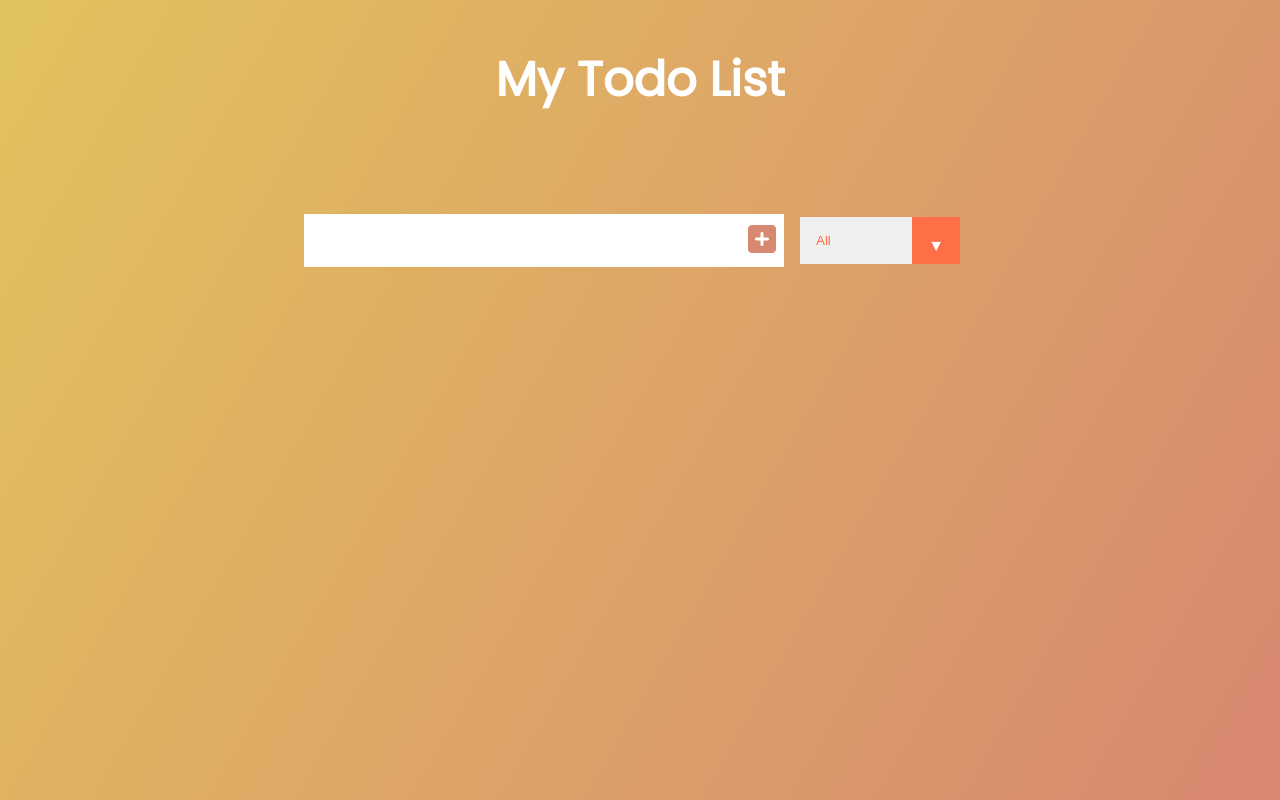
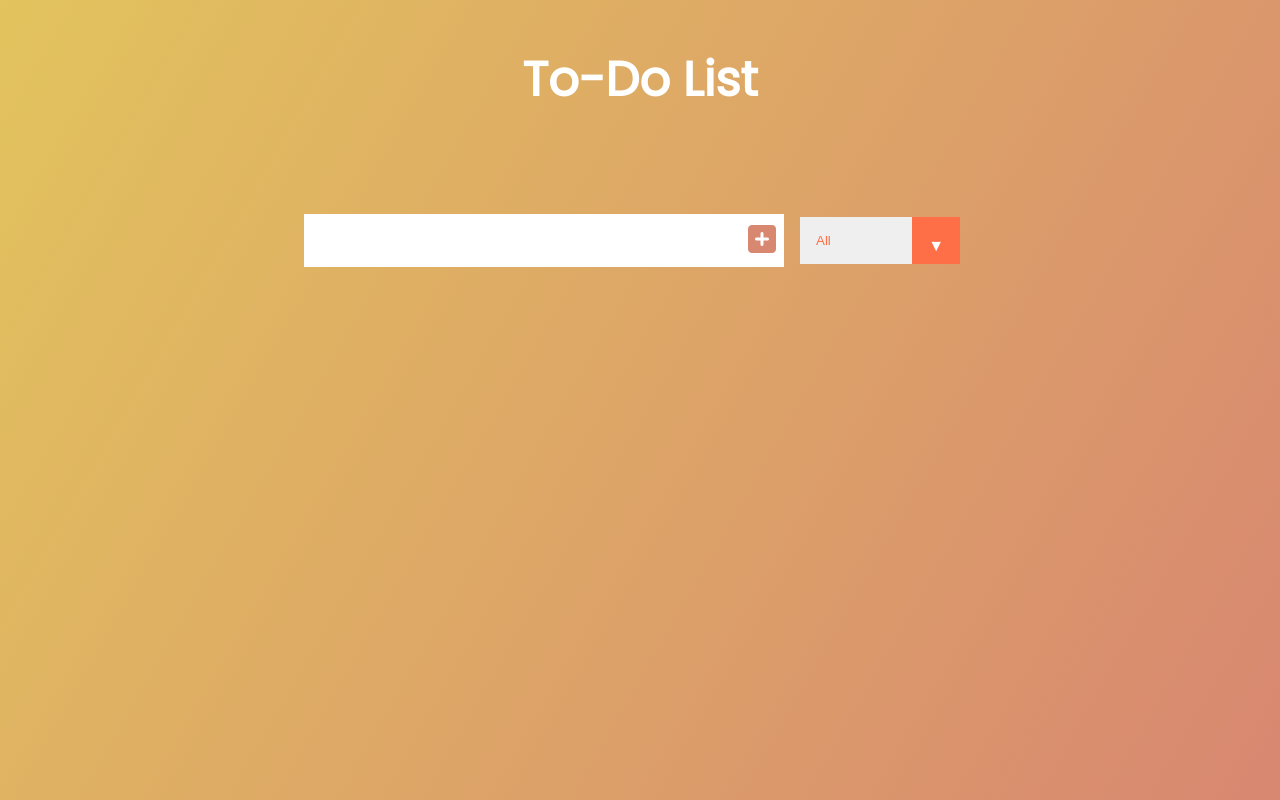
Before and after one commit to vishu-kr/todoList.github.io, a plain HTML site: page index.html in a window 1280 px wide. Drawn offline with Linux system fonts and the light colour scheme.

Commit message:
Update index.html

```diff
--- a/index.html
+++ b/index.html
@@ -13,7 +13,7 @@
 <body>
 
     <header>
-        <h1>My Todo List</h1>
+        <h1>To-Do List</h1>
     </header>
     <form>
         <input type="text" class="todo-input">
```
